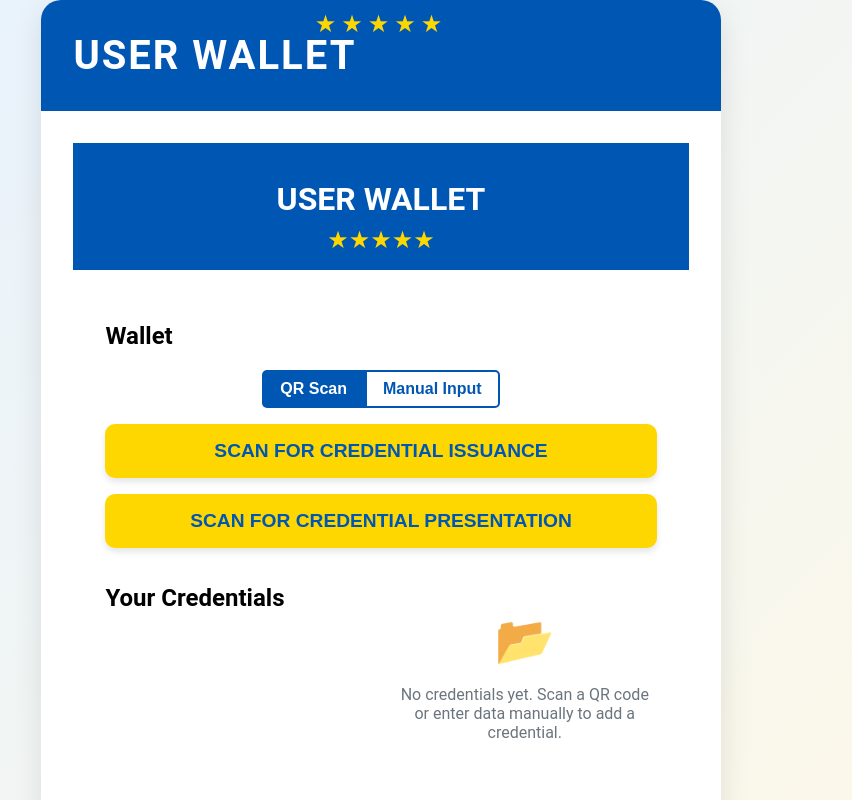
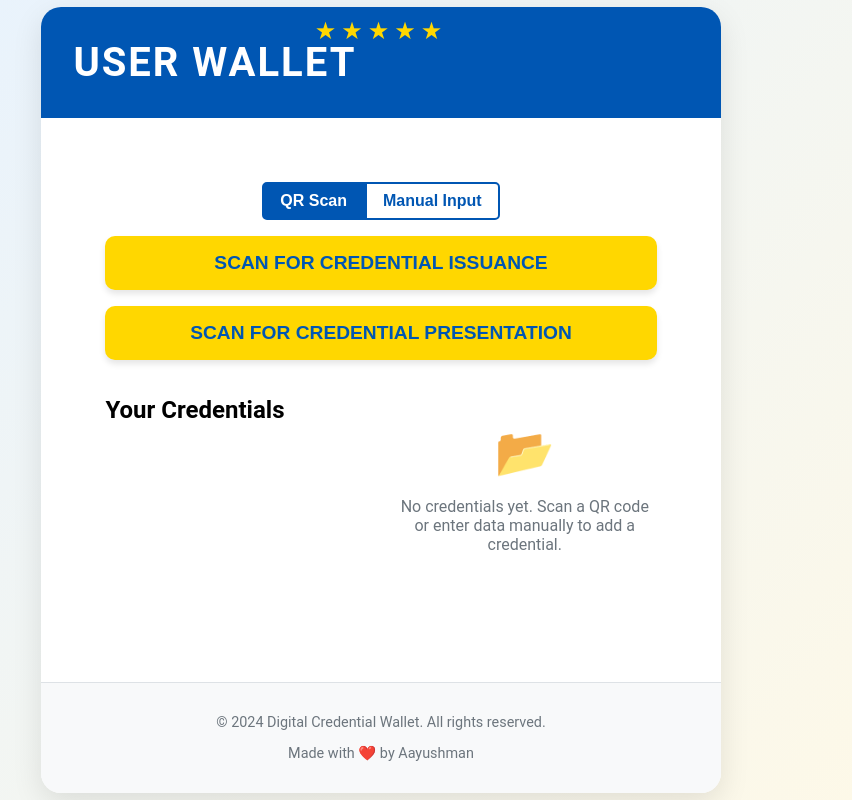
Before and after one commit to ENZOMOTIVE/unipd-Wallet, a React (Create React App) app in the folder wallet/frontend/: page /oid4vc in a window 1280 px wide. Shown: the top 800 px of the page, without its empty margins (259-1111 px from the left). Built offline with nearby package versions, Linux system fonts and the light colour scheme.

Commit message:
styling wallet_commit

```diff
--- a/wallet/frontend/src/components/Wallet/wallet.js
+++ b/wallet/frontend/src/components/Wallet/wallet.js
@@ -295,14 +295,9 @@ function Wallet() {
 
   return (
     <div className="wallet-container">
-    <header className="wallet-header">
-      <h1>USER WALLET</h1>
-      <div className="star-rating">
-        {'★'.repeat(5)}
-      </div>
-    </header>
+
     <main className="wallet-content">
-      <h2>Wallet</h2>
+
       <div className="input-method-toggle">
         <button
           onClick={() => setInputMethod('qr')}
```
